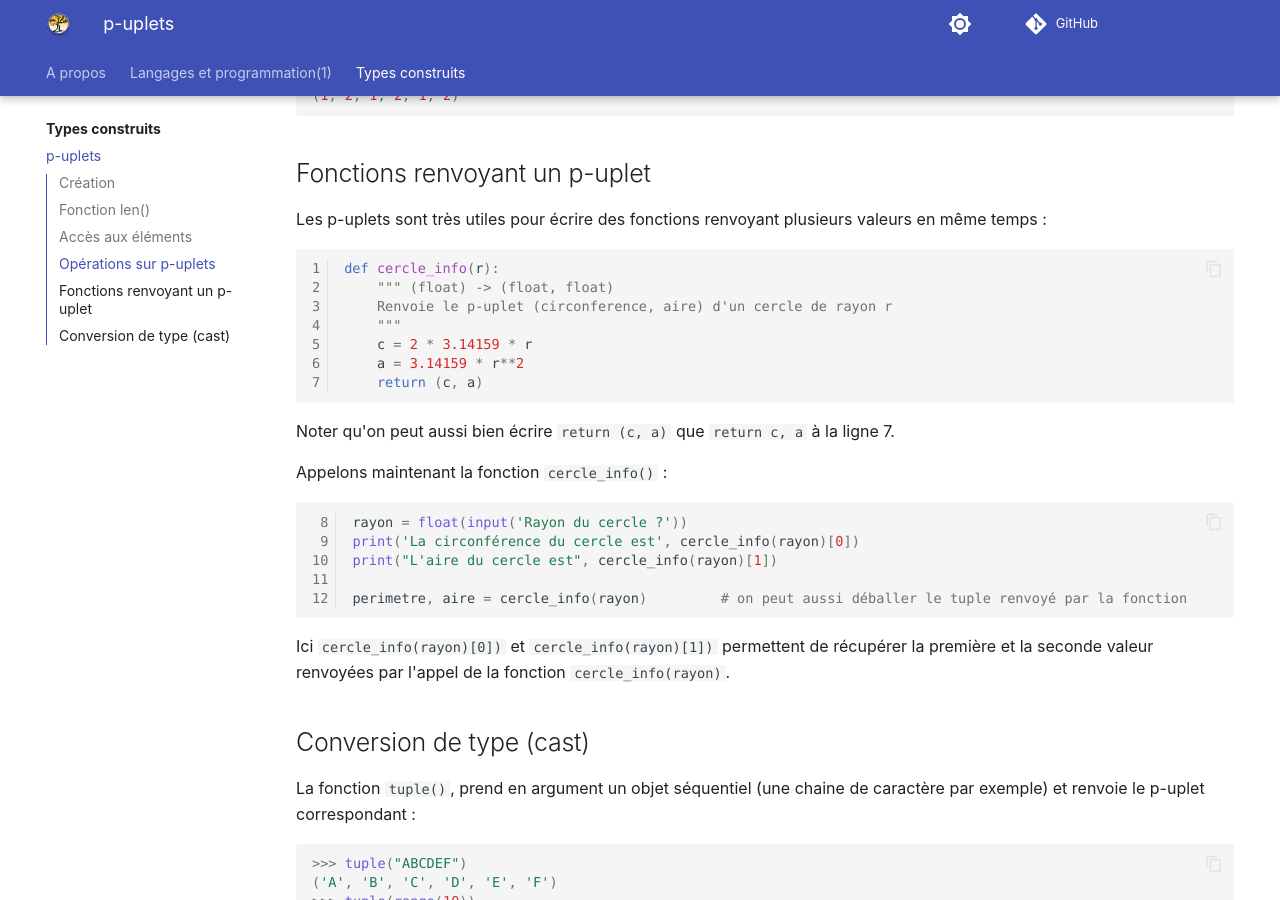
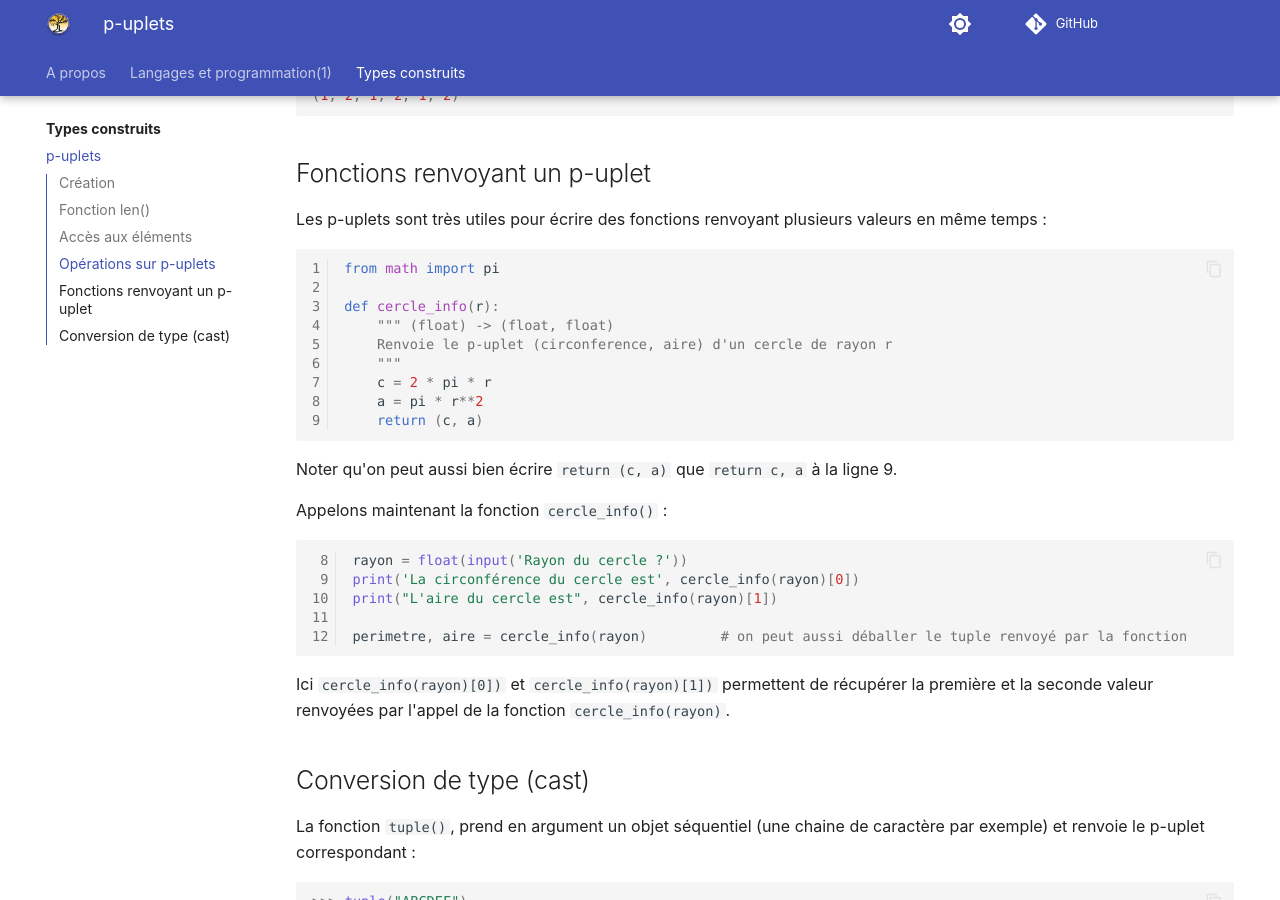
Before and after one commit to eipaca/NSI-1, an MkDocs documentation site: the page built from docs/types-construits/1-p-uplets.md, in a window 1280 px wide and 900 px high, scrolled down 4476 px. Built offline with MkDocs 1.6.1 and Material for MkDocs 9.7.7, drawn with Linux system fonts in a browser that asks for light colours; emoji names are drawn with the system emoji font; comment, search, counter and statistics services are not loaded.

Commit message:
Add files via upload

````diff
--- a/docs/types-construits/1-p-uplets.md
+++ b/docs/types-construits/1-p-uplets.md
@@ -256,15 +256,17 @@ Deux opérations sont possibles, l'addition et la multiplication :
 Les p-uplets sont très utiles pour écrire des fonctions renvoyant plusieurs valeurs en même temps :
 
 ``` py linenums="1"
+from math import pi
+
 def cercle_info(r):
     """ (float) -> (float, float)
     Renvoie le p-uplet (circonference, aire) d'un cercle de rayon r
     """
-    c = 2 * 3.14159 * r
-    a = 3.14159 * r**2
+    c = 2 * pi * r
+    a = pi * r**2
     return (c, a)
 ```
-Noter qu'on peut aussi bien écrire `return (c, a)` que  `return c, a` à la ligne 7.
+Noter qu'on peut aussi bien écrire `return (c, a)` que  `return c, a` à la ligne 9.
 
 Appelons maintenant la fonction `cercle_info()` :
 
````
